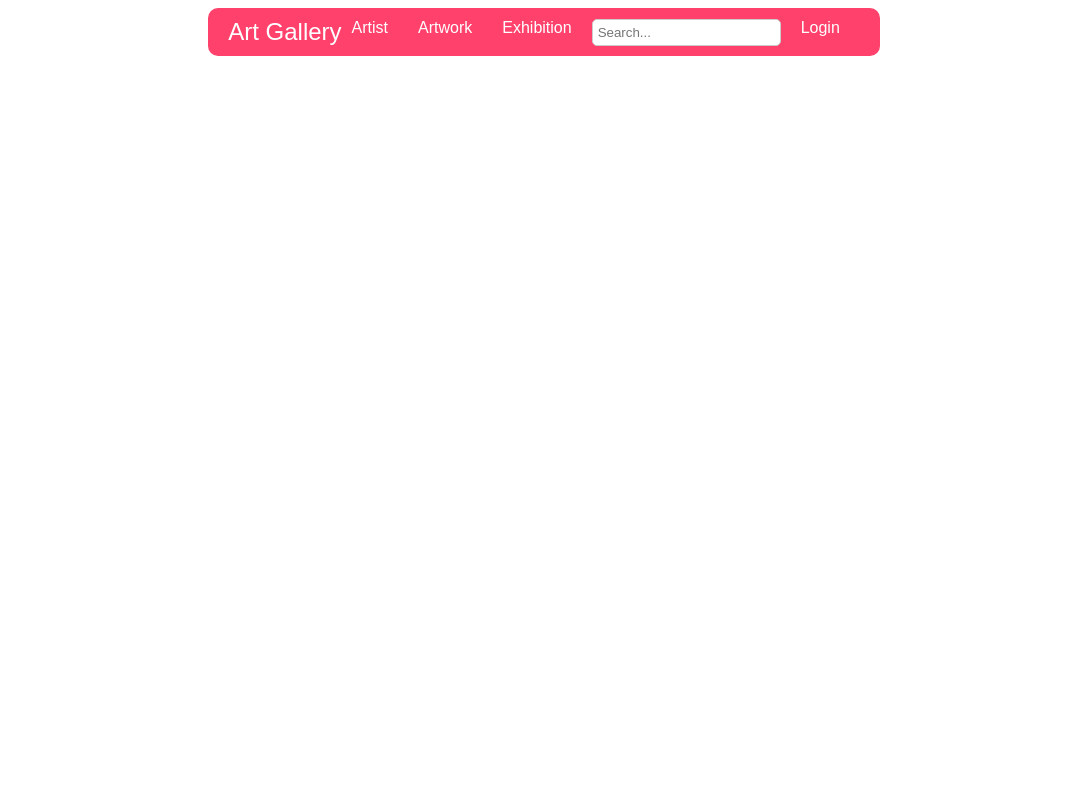
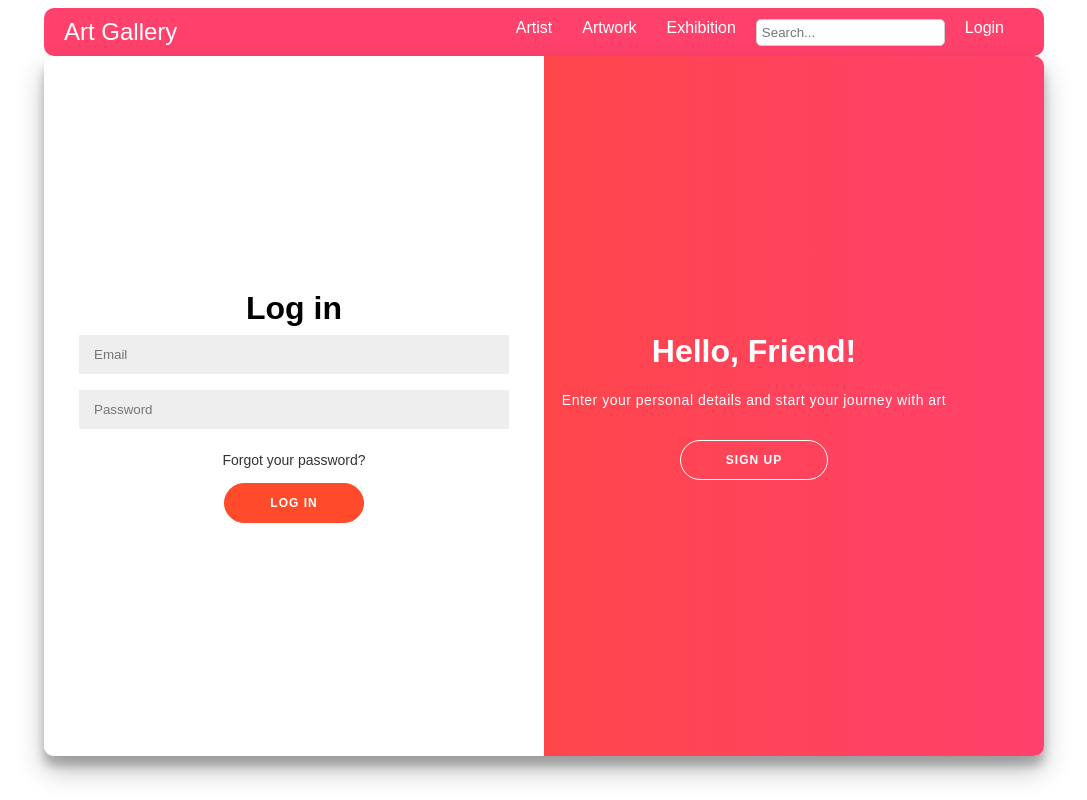
Before and after one commit to migeroreloaded/art-gallery, a React (Create React App) app in the folder client/: page / in a window 1280 px wide. Shown: the whole page, without its empty margins (96-1183 px from the left). Built offline with nearby package versions, Linux system fonts and the light colour scheme.

Commit message:
rectify switch

```diff
--- a/client/src/App.js
+++ b/client/src/App.js
@@ -18,12 +18,11 @@ function App() {
       <Router>
         <Navbar />
         <Switch>
-          <Route path="/login">
+          {signIn ? (
             <LoginPage signIn={signIn} toggle={toggle} />
-          </Route>
-          <Route path="/register">
+          ) : (
             <RegisterPage signIn={signIn} toggle={toggle} />
-          </Route>
+          )}
           <PrivateRoute path="/dashboard" component={Dashboard} />
           <Route path="/artworks" component={Artwork} />
           <Route path="/exhibitions" component={ExhibitionsPage} />
```
